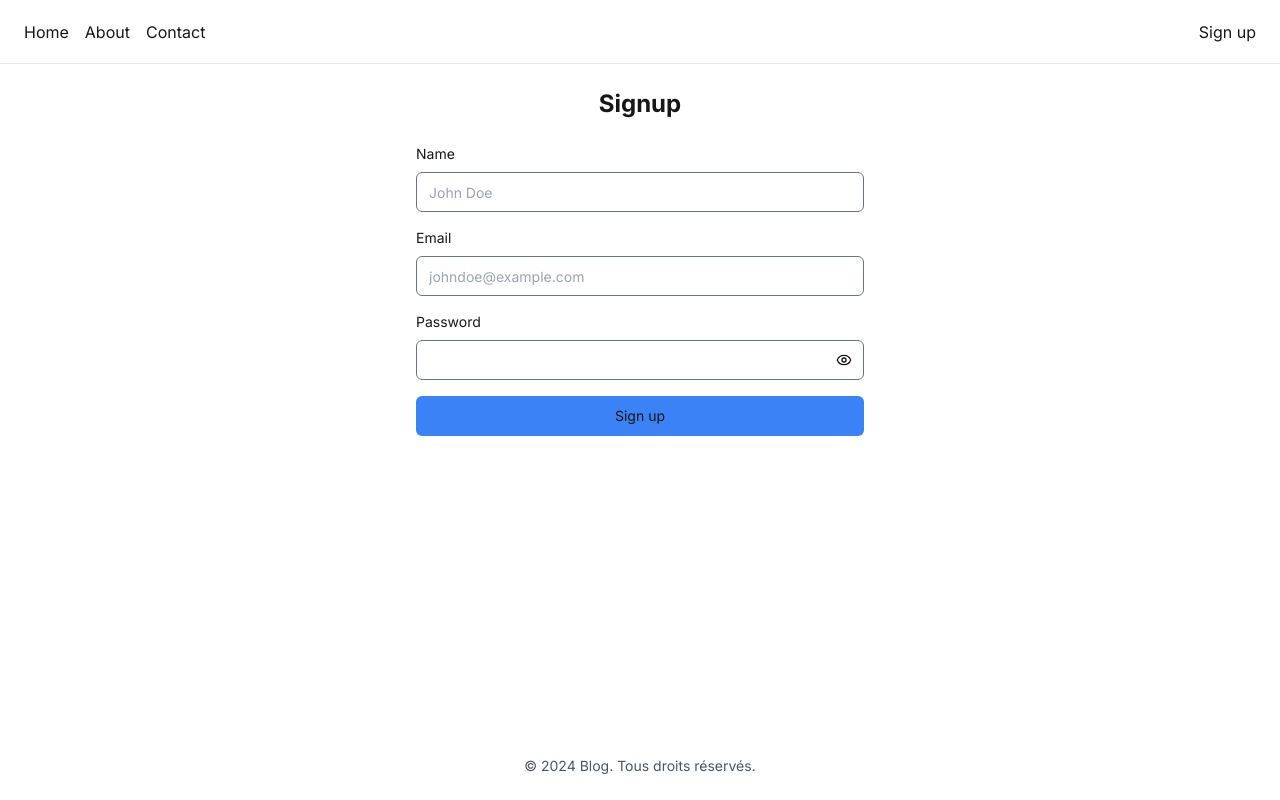
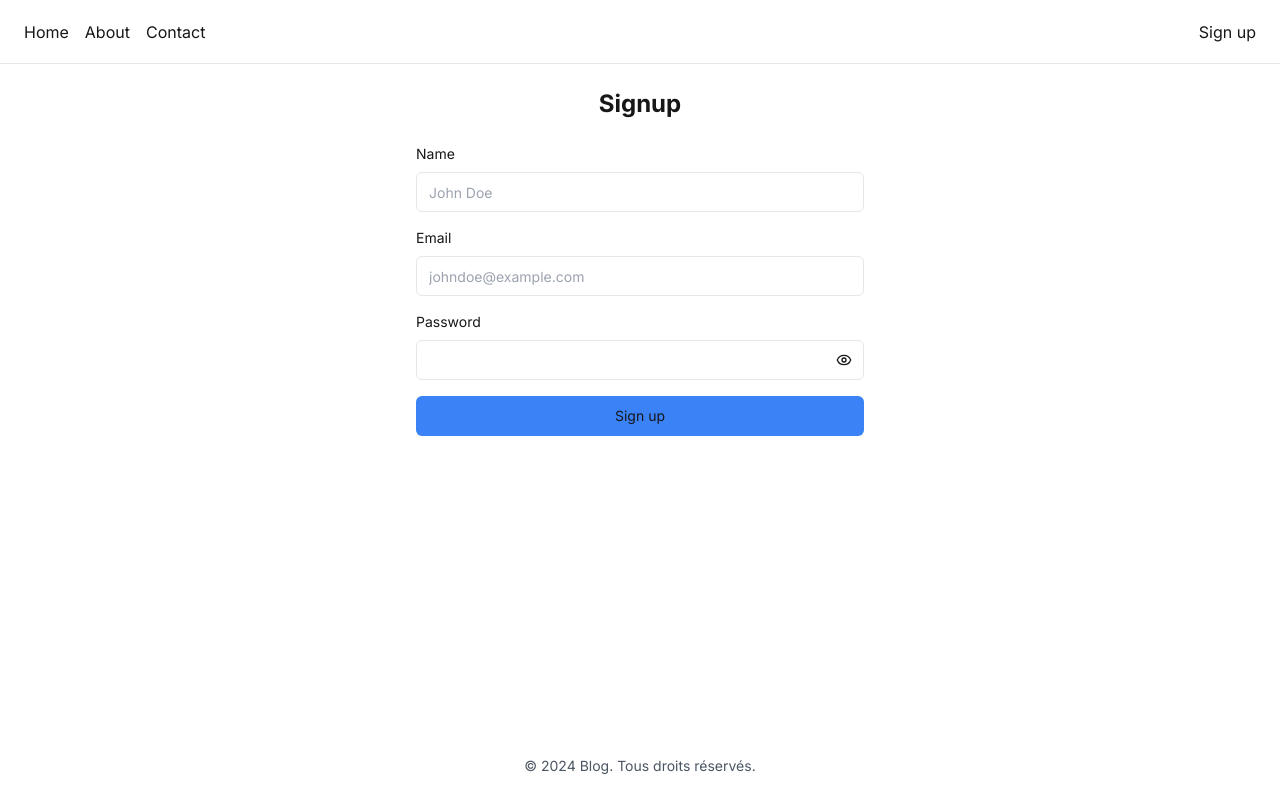
Before and after one commit to bricard-dev/next-auth-test, a Next.js app: page /signup in a window 1280 px wide. Built offline with nearby package versions, Linux system fonts and the light colour scheme.

Commit message:
Remove redundant border color from input component styles

```diff
--- a/src/components/ui/input.tsx
+++ b/src/components/ui/input.tsx
@@ -9,7 +9,7 @@ const Input = React.forwardRef<
     <input
       type={type}
       className={cn(
-        'w-full h-10 px-3 py-2 flex items-center border rounded-md border-gray-500 bg-transparent text-sm focus-visible:outline-blue-500 focus-visible:outline-none',
+        'w-full h-10 px-3 py-2 flex items-center border rounded-md  bg-transparent text-sm focus-visible:outline-blue-500 focus-visible:outline-none',
         className
       )}
       ref={ref}
```
